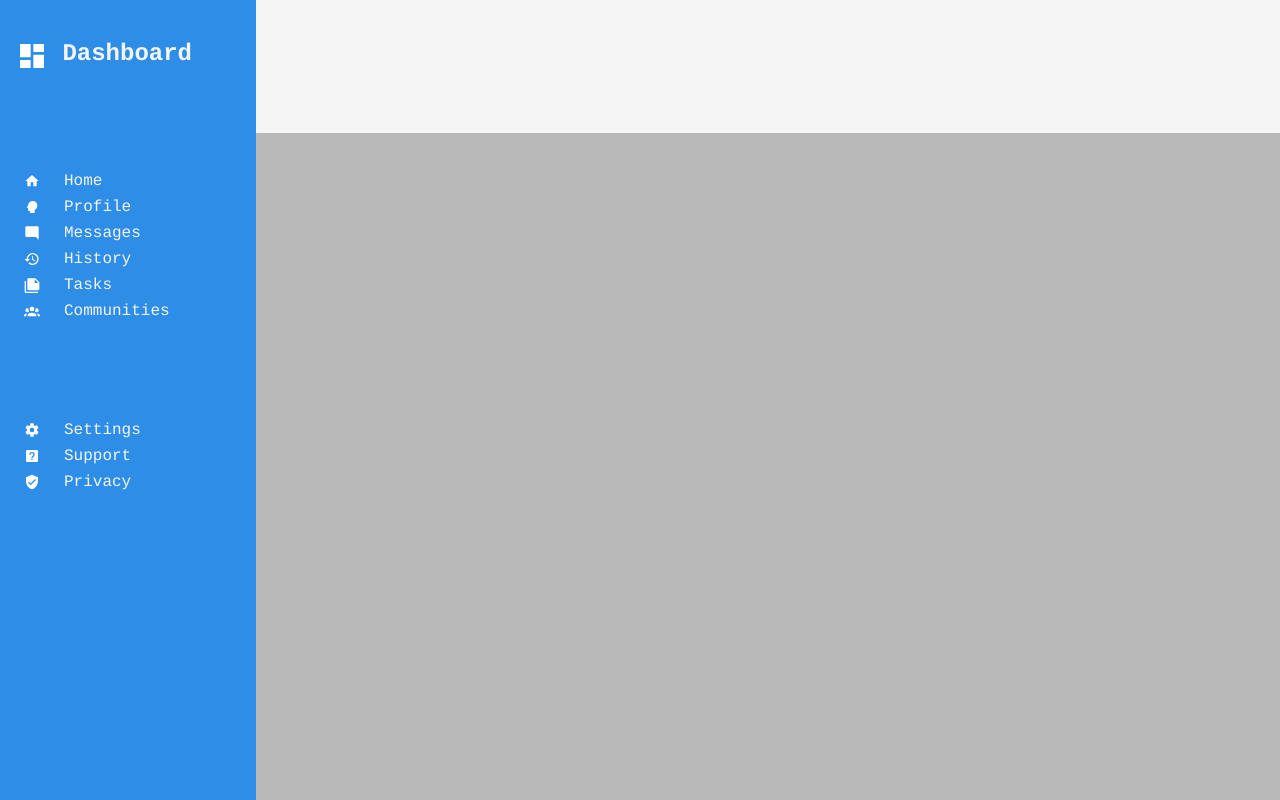
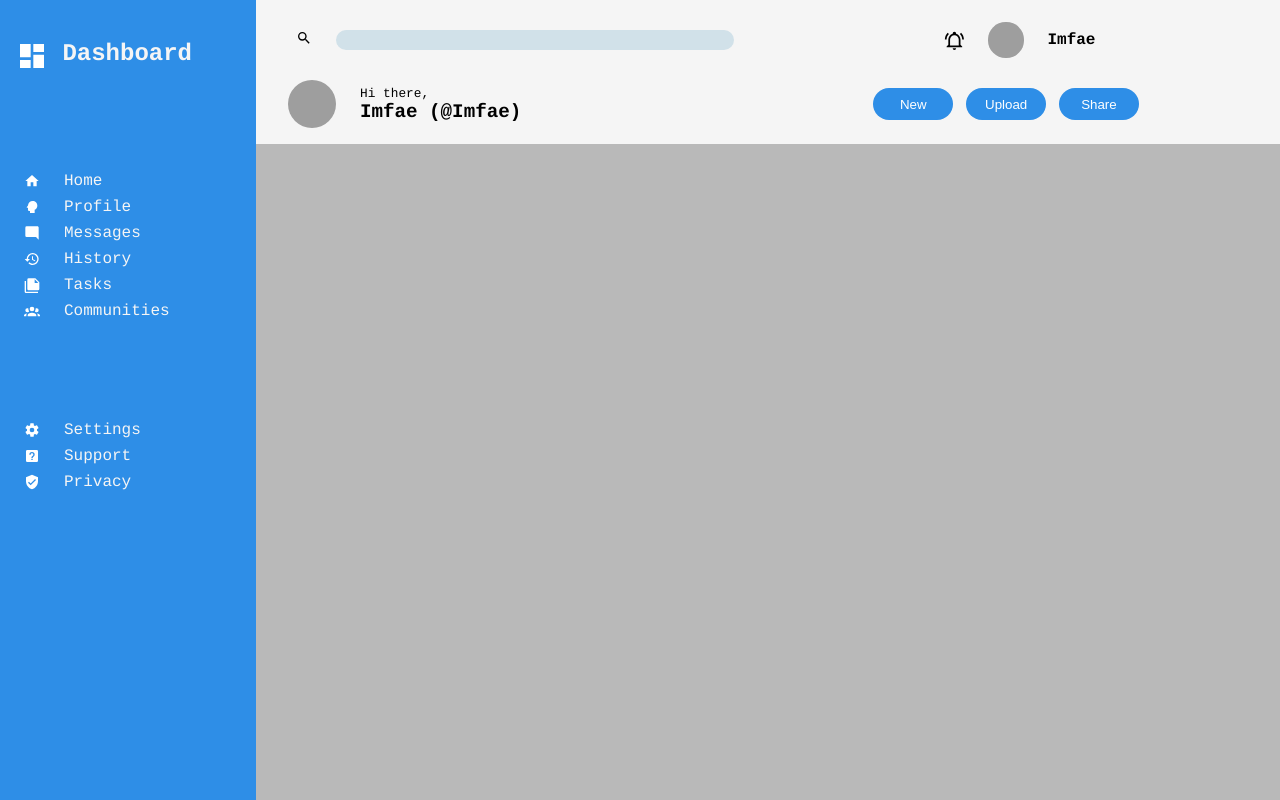
Before and after one commit to Imfae/Admin-Dashboard, a plain HTML site: page index.html in a window 1280 px wide. Drawn offline with Linux system fonts and the light colour scheme; grey boxes are pictures that could not be loaded; a web font is replaced by a local one.

Commit message:
Finish header design

```diff
--- a/index.html
+++ b/index.html
@@ -36,7 +36,29 @@
             <li><a href="">Privacy</a></li>
         </ul>
     </div>
-    <div class="header"></div>
+    <div class="header">
+        <div class="section-one">
+            <form action="" method="get">
+                <label for="search"><svg xmlns="http://www.w3.org/2000/svg" viewBox="0 0 24 24"><title>magnify</title><path d="M9.5,3A6.5,6.5 0 0,1 16,9.5C16,11.11 15.41,12.59 14.44,13.73L14.71,14H15.5L20.5,19L19,20.5L14,15.5V14.71L13.73,14.44C12.59,15.41 11.11,16 9.5,16A6.5,6.5 0 0,1 3,9.5A6.5,6.5 0 0,1 9.5,3M9.5,5C7,5 5,7 5,9.5C5,12 7,14 9.5,14C12,14 14,12 14,9.5C14,7 12,5 9.5,5Z" /></svg></label>
+                <input type="text" id="search">
+            </form>
+            <svg xmlns="http://www.w3.org/2000/svg" viewBox="0 0 24 24"><title>bell-ring-outline</title><path d="M10,21H14A2,2 0 0,1 12,23A2,2 0 0,1 10,21M21,19V20H3V19L5,17V11C5,7.9 7.03,5.17 10,4.29C10,4.19 10,4.1 10,4A2,2 0 0,1 12,2A2,2 0 0,1 14,4C14,4.1 14,4.19 14,4.29C16.97,5.17 19,7.9 19,11V17L21,19M17,11A5,5 0 0,0 12,6A5,5 0 0,0 7,11V18H17V11M19.75,3.19L18.33,4.61C20.04,6.3 21,8.6 21,11H23C23,8.07 21.84,5.25 19.75,3.19M1,11H3C3,8.6 3.96,6.3 5.67,4.61L4.25,3.19C2.16,5.25 1,8.07 1,11Z" /></svg>
+            <img src="avatar.jpg" alt="User avatar">
+            <div>Imfae</div>
+        </div>
+        <div class="section-two">
+            <img src="avatar.jpg" alt="User avatar">
+            <div>
+                <div>Hi there,</div>
+                <div>Imfae (@Imfae)</div>
+            </div>
+            <div>
+                <button>New</button>
+                <button>Upload</button>
+                <button>Share</button>
+            </div>
+        </div>
+    </div>
     <div class="content"></div>
 </body>
 </html>
--- a/style.css
+++ b/style.css
@@ -10,12 +10,12 @@ body{
     grid-template-columns: 1fr 4fr;
     grid-template-rows: 1fr 5fr;
     height: 100vh;
+    font-family: 'Tilt Neon', Courier, sans-serif;
 }
 
 .sidebar{
     grid-row: span 2;
     background: rgb(46, 142, 231);
-    font-family: 'Tilt Neon', Courier, sans-serif;
     color: whitesmoke;
     padding: 1rem;
     display: grid;
@@ -32,7 +32,7 @@ body{
     gap: 1ch;
 }
 
-svg path{
+.sidebar svg path{
     fill: white;
 }
 
@@ -56,6 +56,112 @@ a:active{
 
 .header{
     background: whitesmoke;
+    display: grid;
+    grid-template-rows: repeat(2, 1fr);
+    padding: 1rem 2rem;
+    gap: 1rem;
+}
+
+.section-one{
+    display: grid;
+    grid-template-columns: 9fr 1fr 1fr 3fr;
+    align-items: center;
+    gap: 0.5rem;
+}
+
+form{
+    display: grid;
+    grid-template-columns: 2rem auto;
+    align-items: center;
+    column-gap: 1rem;
+}
+
+form svg{
+    transform: scale(0.5);
+}
+
+input{
+    appearance: none;
+    background-color: rgba(201, 221, 230, 0.801);
+    border: none;
+    border-radius: 10px;
+    height: 1.3rem;
+    width: 70%;
+    padding-left: 10px;
+}
+
+input:focus{
+    outline: rgb(123, 123, 207) 1px solid;
+}
+
+.section-one > img,
+.section-one > svg{
+    justify-self: center;
+}
+
+.section-one > svg{
+    width: 1.3rem;
+    height: 1.3rem;
+}
+
+.section-one > img{
+    width: 2.2rem;
+    height: 2.2rem;
+    border-radius: 50%;
+}
+
+.section-one > svg{
+    justify-self: end;
+}
+
+.section-one > div{
+    font-weight: bold;
+}
+
+.section-two{
+    display: grid;
+    grid-template-columns: 4rem 5fr 2fr 1fr;
+    align-items: center;
+    gap: 0.5rem;
+}
+
+.section-two > img{
+    width: 3rem;
+    height: 3rem;
+    border-radius: 50%;
+}
+
+.section-two > div > div:first-child{
+    font-size: 0.8rem;
+}
+
+.section-two > div > div:last-child{
+    font-size: 1.2rem;
+    font-weight: bold;
+}
+
+.section-two button{
+    border-style: none;
+    background-color: rgb(46, 142, 231);
+    border-radius: 20px;
+    color: white;
+    height: 2rem;
+    width: 5rem;
+}
+
+.section-two button:hover{
+    cursor: grab;
+}
+
+.section-two button:active{
+    background-color: rgb(12, 74, 110);
+}
+
+.section-two > div:last-child{
+    display: grid;
+    grid-template-columns: repeat(3, 1fr);
+    gap: 0.8rem;
+
 }
 
 .content{
```
